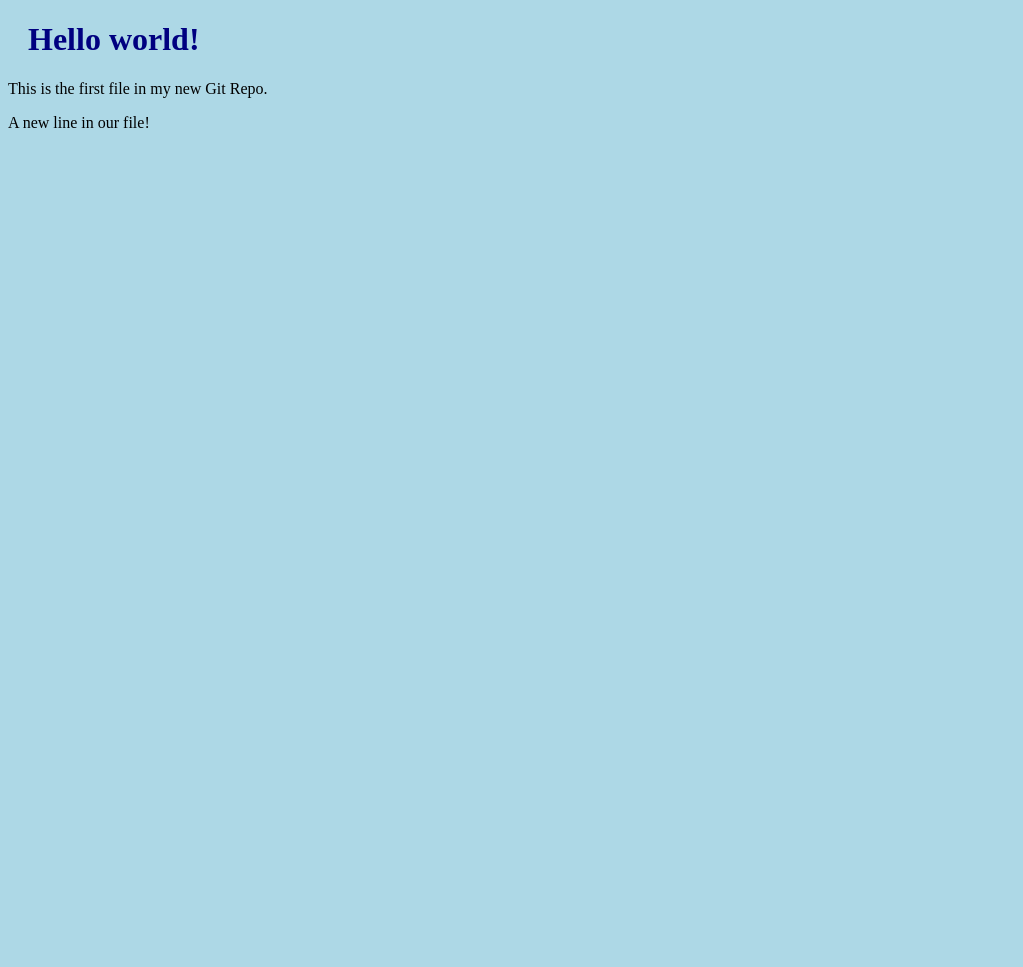
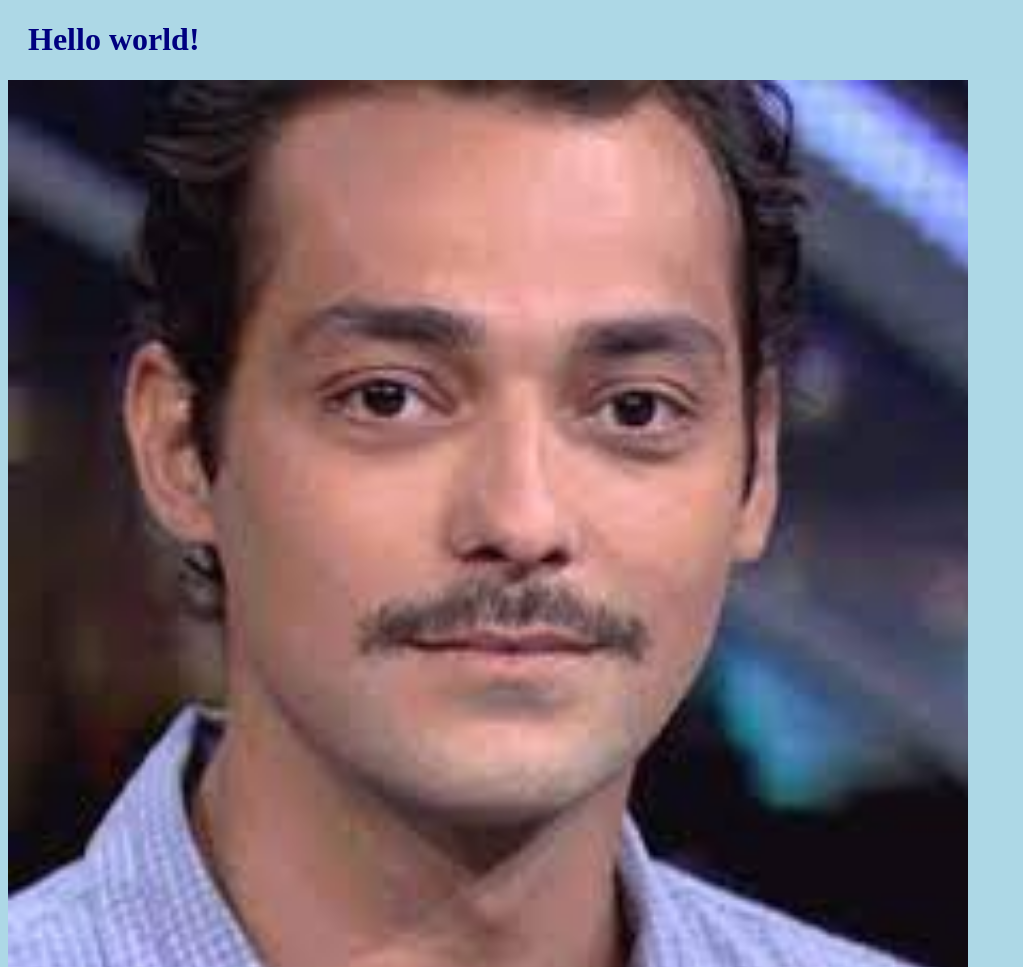
Before and after one commit to daniel-souza/tutorial-git-oeste, a plain HTML site: page index.html in a window 1280 px wide. Shown: the top 967 px of the page, without its empty margins (0-1023 px from the left). Before the commit the page ends 800 px from the top, so only its background shows below. Drawn offline with Linux system fonts and the light colour scheme.

Commit message:
Added image to Hello World

```diff
--- a/index.html
+++ b/index.html
@@ -7,6 +7,8 @@
 <body>
 
 <h1>Hello world!</h1>
+<div><img src="lenin.jpg" alt="Meme"
+    style="width:100%;max-width:960px"></div>
 <p>This is the first file in my new Git Repo.</p>
 <p>A new line in our file!</p>
 
```
Also changed, not shown: lenin.jpg (added).
